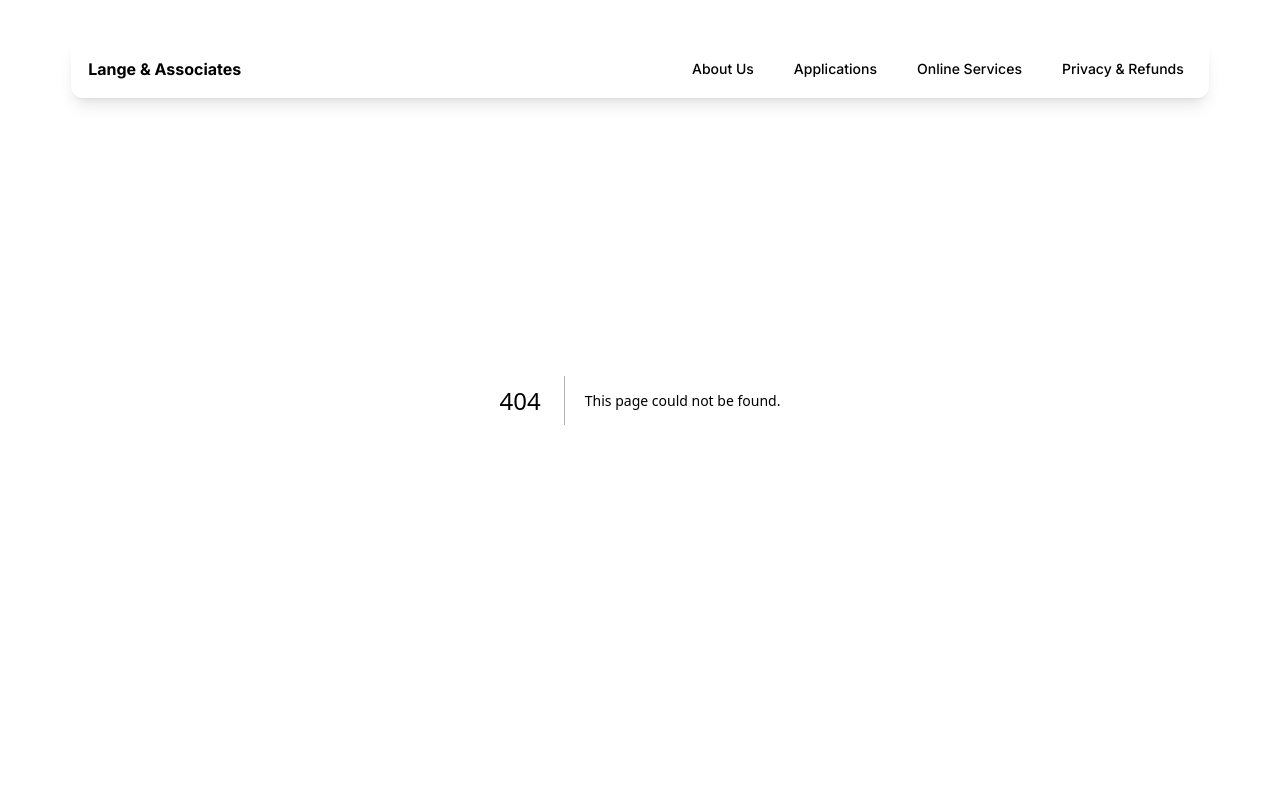
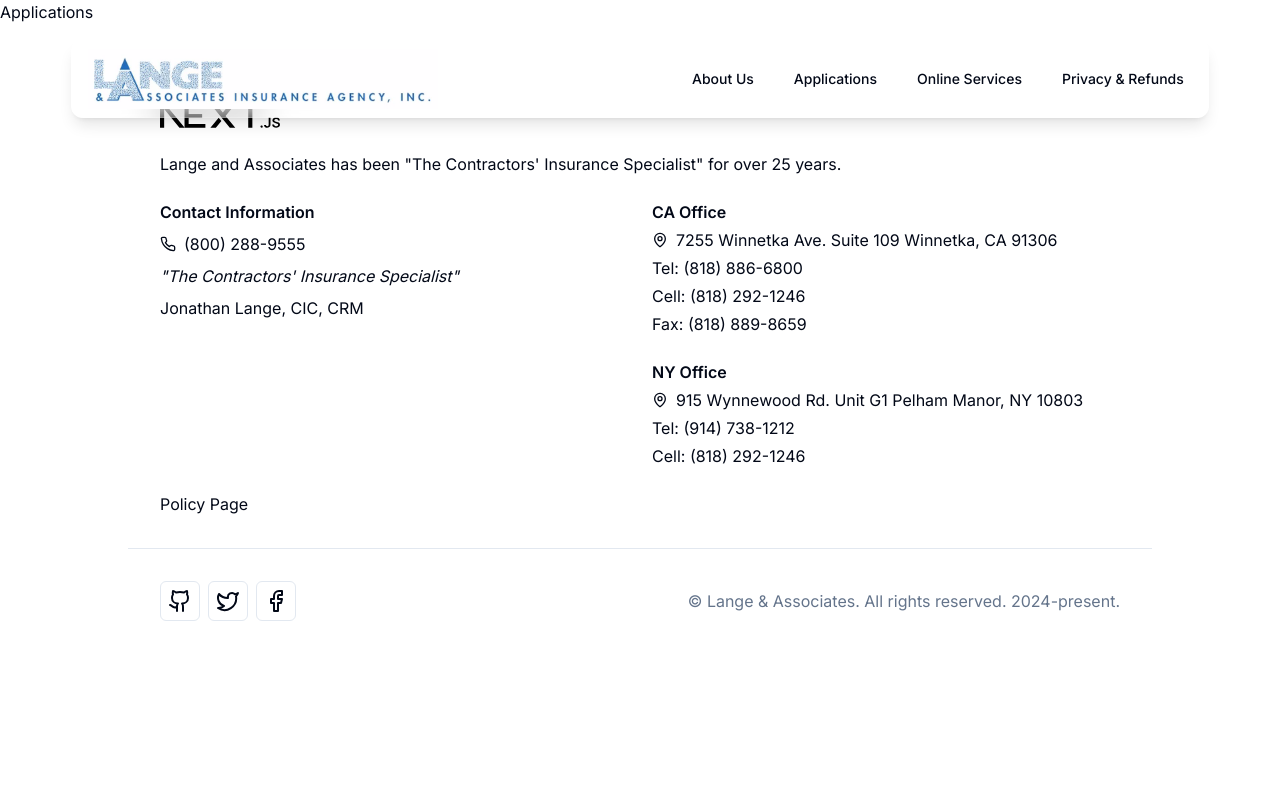
Before and after one commit to stonewerner/insurance-site, a Next.js app: page /applications in a window 1280 px wide. Before the commit this address had no page. Shown: the top 800 px of the page. Built offline with nearby package versions, Linux system fonts and the light colour scheme.

Commit message:
added logo to navbar

```diff
--- /dev/null
+++ b/app/applications/page.tsx
@@ -0,0 +1,9 @@
+import React from 'react'
+
+function Applications() {
+  return (
+    <div> Applications</div>
+  )
+}
+
+export default Applications
--- a/components/navbar.tsx
+++ b/components/navbar.tsx
@@ -17,6 +17,7 @@ import {
     DropdownMenuSeparator,
     DropdownMenuTrigger,
   } from "@/components/ui/dropdown-menu"
+import Image from "next/image"
 
 
 
@@ -53,7 +54,13 @@ export function NavBar() {
                 <NavigationMenu>
                     <NavigationMenuList className="max-[825px]:hidden ">
                         <Link href="/" className="pl-2">
-                            <h1 className="font-bold">Lange & Associates</h1>
+                        <Image
+                            src="/lange-logo.png"  // or .png if using PNG
+                            alt="Lange & Associates"
+                            width={350}  // Adjust as needed
+                            height={63}  // Adjust as needed
+                            priority
+                            />
                         </Link>
                     </NavigationMenuList>
                 </NavigationMenu>
@@ -61,21 +68,9 @@ export function NavBar() {
                     <Link href="/about">
                         <Button variant="ghost">About Us</Button>
                     </Link>
-                    <DropdownMenu>
-                        <DropdownMenuTrigger><Button variant="ghost">Applications</Button></DropdownMenuTrigger>
-                        <DropdownMenuContent>
-                            <DropdownMenuItem>first</DropdownMenuItem>
-                            <DropdownMenuItem>second</DropdownMenuItem>
-                            <DropdownMenuItem>third</DropdownMenuItem>
-                            <DropdownMenuItem>fourth</DropdownMenuItem>
-                            <DropdownMenuItem>fifth</DropdownMenuItem>
-                            <DropdownMenuItem>sixth</DropdownMenuItem>
-                            <DropdownMenuItem>seventh</DropdownMenuItem>
-                            <DropdownMenuItem>eighth</DropdownMenuItem>
-                            <DropdownMenuItem>ninth</DropdownMenuItem>
-                            <DropdownMenuItem>tenth</DropdownMenuItem>
-                        </DropdownMenuContent>
-                    </DropdownMenu>
+                    <Link href="/applications">
+                        <Button variant="ghost">Applications</Button>
+                    </Link>
                     <DropdownMenu>
                         <DropdownMenuTrigger><Button variant="ghost">Online Services</Button></DropdownMenuTrigger>
                         <DropdownMenuContent>
```
Also changed, not shown: public/lange-logo.png (added).
